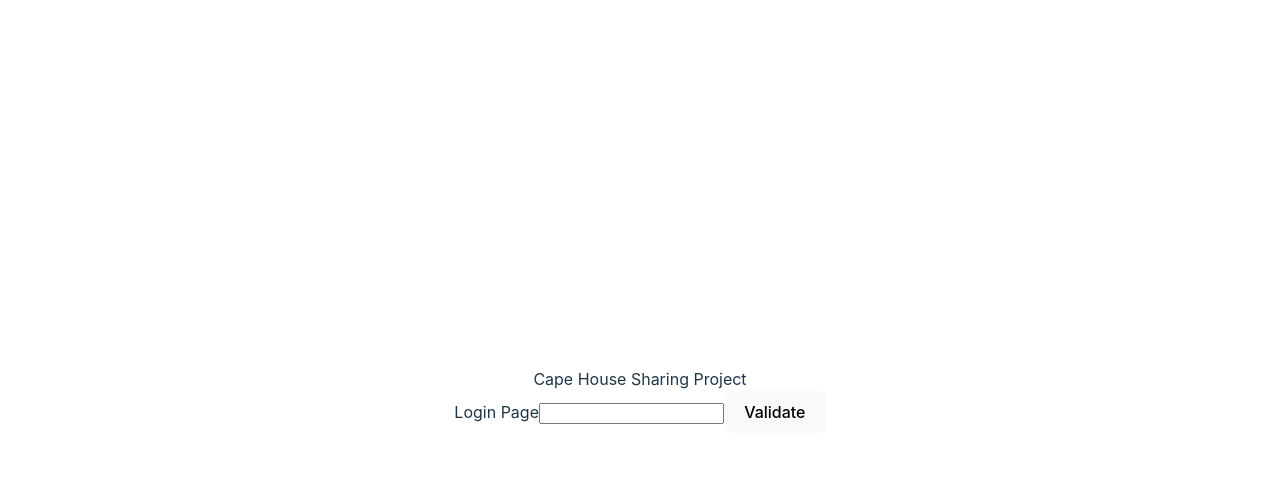
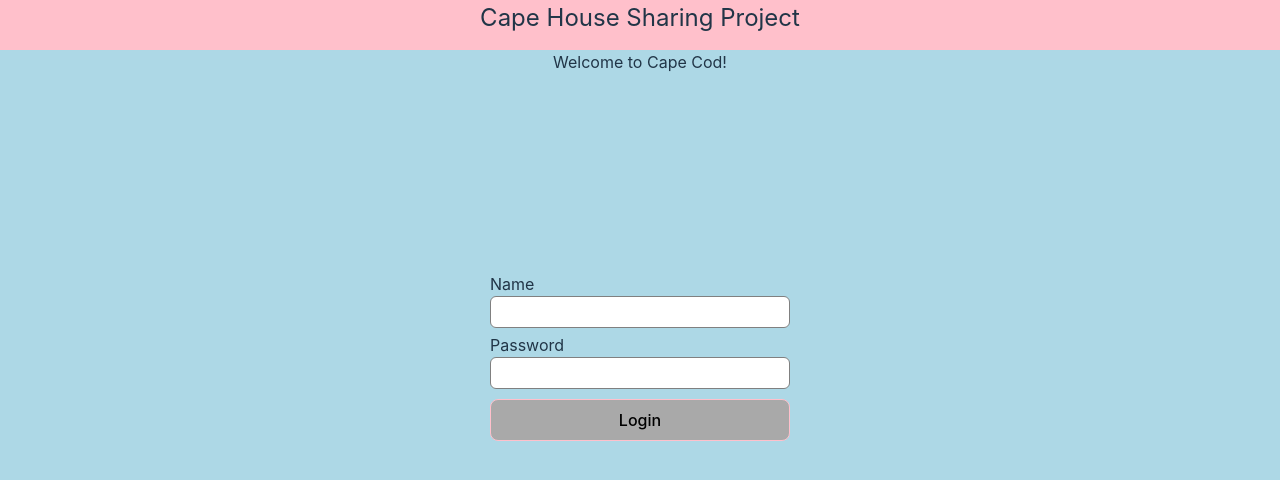
Before and after one commit to MayKhine/capeProject, a React (Vite) app: page / in a window 1280 px wide. Shown: the top 480 px of the page. Built offline with nearby package versions, Linux system fonts and the light colour scheme.

Commit message:
work on login page

```diff
--- a/index.html
+++ b/index.html
@@ -6,7 +6,7 @@
     <title>Cape House</title>
   </head>
   <body>
-    <div id="root"></div>
+    <div style="padding: 0px; margin: 0px" id="root"></div>
     <script type="module" src="/src/main.tsx"></script>
   </body>
 </html>
--- a/src/App.tsx
+++ b/src/App.tsx
@@ -8,22 +8,29 @@ import { ErrorPg } from "./assets/ErrorPg";
 import { Protected } from "./assets/Protected";
 function App() {
   const [loginSuccess, setLoginSuccess] = useState(false);
+  const [loginUser, setLoginUser] = useState("");
+  return (
+    <div style={mainDivStyle}>
+      <div style={headerStyle}>Cape House Sharing Project</div>
 
-  return (
-    <>
-      <div>Cape House Sharing Project</div>
+      <div style={containerStyle}>
         <BrowserRouter>
           <Routes>
             <Route path="/">
               <Route
                 index
-              element={<LoginPg setLoginSuccess={setLoginSuccess} />}
+                element={
+                  <LoginPg
+                    setLoginSuccess={setLoginSuccess}
+                    setLoginUser={setLoginUser}
+                  />
+                }
               />
               <Route
-              path="HomePg"
+                path="Home"
                 element={
                   <Protected isLoggedIn={loginSuccess}>
-                  <HomePg />
+                    <HomePg loginUser={loginUser} />
                   </Protected>
                 }
               />
@@ -32,8 +39,28 @@ function App() {
             </Route>
           </Routes>
         </BrowserRouter>
-    </>
+      </div>
+    </div>
   );
 }
+const mainDivStyle = {
+  width: "100vw",
+  height: "100vh",
+  backgroundColor: "lightgray",
+  display: "flex",
+  flexDirection: "column",
+};
+
+const headerStyle = {
+  // width: "100%",
+  backgroundColor: "pink",
+  height: "50px",
+  fontSize: "1.5em",
+};
+
+const containerStyle = {
+  backgroundColor: "lightblue",
+  flex: "1",
+};
 
 export default App;
--- a/src/assets/HomePg.tsx
+++ b/src/assets/HomePg.tsx
@@ -1,5 +1,8 @@
 import { useState, FC } from "react";
 
-export const HomePg: FC = () => {
-  return <div>This is Home Page! You did your routing!</div>;
+export type HomePgProps = {
+  loginUser: string;
 };
+export const HomePg: FC = (props) => {
+  return <div>Welcome to home page {props.loginUser}</div>;
+};
--- a/src/assets/loginPg.tsx
+++ b/src/assets/loginPg.tsx
@@ -1,10 +1,10 @@
 import { FC, useState } from "react";
 import { validateAsync } from "../api/validateApi";
 import { useNavigate } from "react-router-dom";
-
 export type LoginPgProps = {
   // validateAsync: (password: string) => Promise<boolean>;
   setLoginSuccess: (arg0: boolean) => void;
+  setLoginUser: (arg0: string) => void;
 };
 
 export const LoginPg: FC<LoginPgProps> = (props) => {
@@ -12,27 +12,111 @@ export const LoginPg: FC<LoginPgProps> = (props) => {
   const [password, setPassword] = useState("");
   //   console.log(props);
   const navigate = useNavigate();
+  const [userError, setUserError] = useState("");
+  const [pswError, setPswError] = useState("");
+  const [userName, setUserName] = useState("");
 
   return (
-    <>
-      Login Page
+    <div>
+      Welcome to Cape Cod!
+      <div style={loginFormStyle}>
+        <div style={formItemStyle}>
+          <label style={labelStyle}>Name</label>
           <input
+            style={inputStyle}
+            type="text"
+            value={userName}
+            onChange={(input) => {
+              setUserError("");
+              setUserName(input.target.value);
+            }}
+          ></input>
+          <div style={errorStyle}>{userError} </div>
+        </div>
+        <div style={formItemStyle}>
+          <label style={labelStyle}>Password</label>
+          <input
+            style={inputStyle}
             type="text"
             value={password}
             onChange={(input) => {
+              setPswError("");
               setPassword(input.target.value);
             }}
           ></input>
+
+          {pswError && <div style={errorStyle}>{pswError}</div>}
+        </div>
+        <div style={formItemStyle}>
           <button
+            style={ButtonStyle}
             onClick={async () => {
+              if (password.length <= 0 || userName.length <= 0) {
+                if (password.length <= 0)
+                  setPswError("Password cannot be empty.");
+
+                if (userName.length <= 0)
+                  setUserError("User Name cannot be empty.");
+              } else {
                 if (await validateAsync(password)) {
                   props.setLoginSuccess(true);
-            navigate("/HomePg");
+                  props.setLoginUser(userName);
+                  navigate("/Home");
+                }
+                setPswError("Wrong Password!");
               }
             }}
           >
-        Validate
+            Login
           </button>
-    </>
+        </div>
+      </div>
+    </div>
   );
 };
+
+const loginFormStyle = {
+  height: "70vh",
+  display: "flex",
+  flexDirection: "column",
+  justifyContent: "center",
+  alignItems: "center",
+  // alignSelf: "center",
+  // backgroundColor: "gray",
+  // marginTop: "10%",
+};
+
+const formItemStyle = {
+  width: "300px",
+  display: "flex",
+  flexDirection: "column",
+};
+
+const inputStyle = {
+  height: "28px",
+  fontSize: "1em",
+  borderRadius: "6px",
+  border: "1px solid gray",
+};
+
+const labelStyle = {
+  marginTop: "5px",
+  fontSize: "1em",
+  textAlign: "left",
+};
+
+const errorStyle = {
+  fontSize: ".7em",
+  color: "red",
+};
+
+const ButtonStyle = {
+  marginTop: "10px",
+  borderRadius: "8px",
+  border: "1px solid transparent",
+  fontSize: "1em",
+  borderColor: "pink",
+  backgroundColor: "darkgray",
+  cursor: "pointer",
+  // transition: "borderColor 0.9s",
+};
```
Lines whose indentation alone changed are shown as unchanged.
